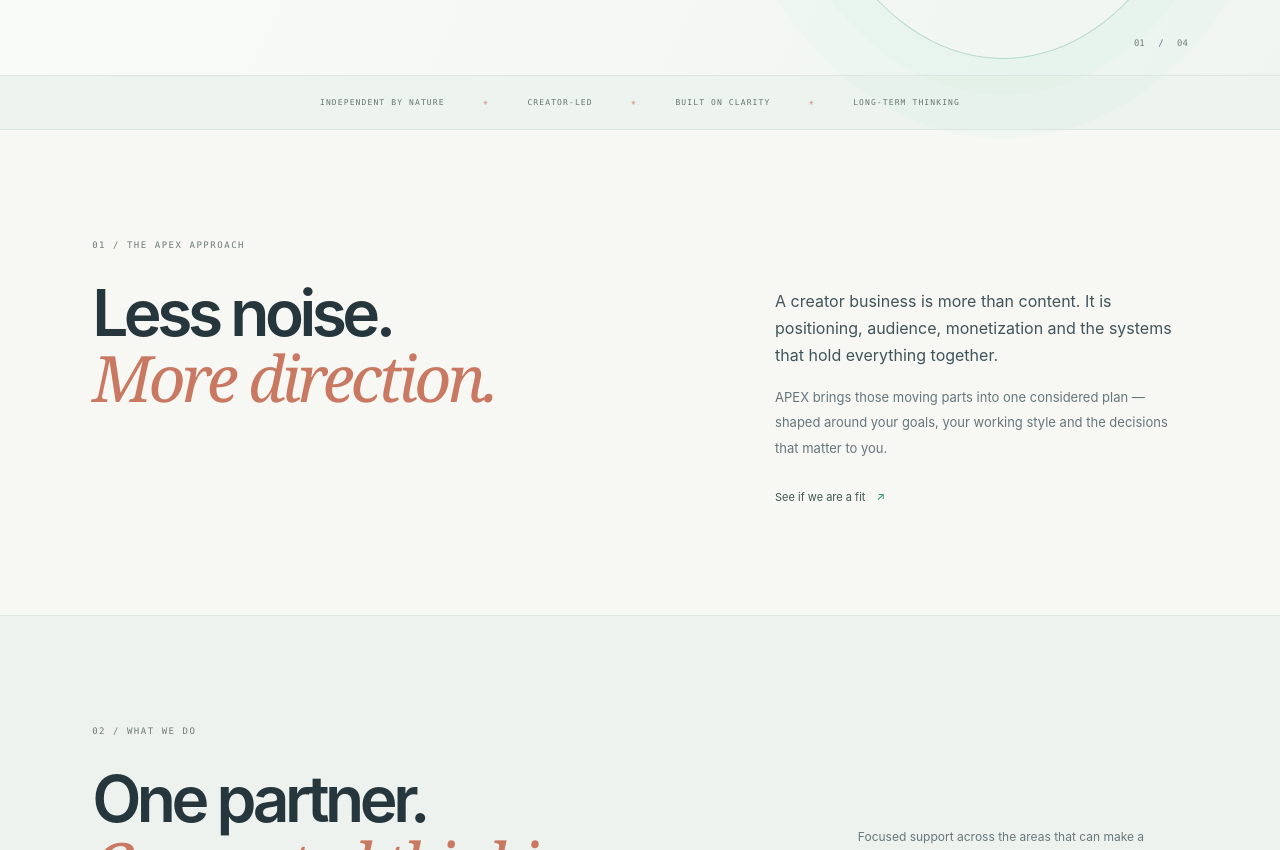
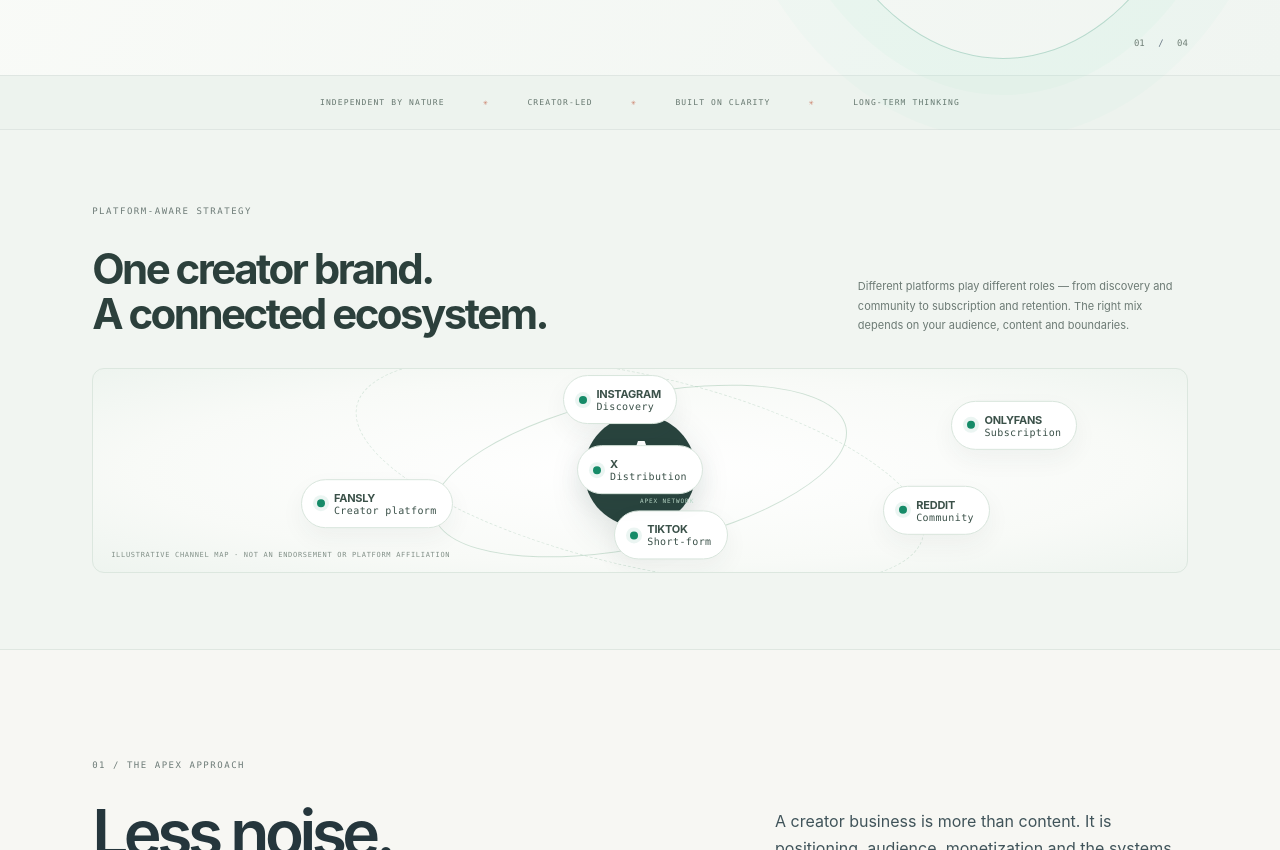
Before and after one commit to alphaggtrh-max/APEX-CREATOR-PARTNERS, a Next.js app: page / in a window 1280 px wide. Shown: the part 880-1730 px from the top of the page. Built offline with nearby package versions, Linux system fonts and the light colour scheme; a web font is replaced by a local one.

Commit message:
Add animated creator platform ecosystem section

```diff
--- a/app/page.tsx
+++ b/app/page.tsx
@@ -20,6 +20,28 @@ const faqs = [
   ["How does the first conversation work?", "Submit a short enquiry with your public profile and goals. We review it and, if there may be a fit, follow up to arrange an introductory conversation."],
   ["Is there a minimum audience or revenue requirement?", "There is no public one-size-fits-all threshold. We consider your current position, goals, consistency and whether we can offer meaningful support."],
 ];
+
+function PlatformVisual() {
+  const platforms = [
+    ["ONLYFANS", "Subscription"],
+    ["FANSLY", "Creator platform"],
+    ["REDDIT", "Community"],
+    ["INSTAGRAM", "Discovery"],
+    ["TIKTOK", "Short-form"],
+    ["X", "Distribution"],
+  ];
+  return <section className="apex-social-section" aria-label="Creator platform ecosystem">
+    <div className="apex-social-head">
+      <div><div className="apex-section-kicker">PLATFORM-AWARE STRATEGY</div><h2>One creator brand.<br/>A connected ecosystem.</h2></div>
+      <p>Different platforms play different roles — from discovery and community to subscription and retention. The right mix depends on your audience, content and boundaries.</p>
+    </div>
+    <div className="apex-platform-stage">
+      <div className="apex-platform-core">A<span><small>APEX NETWORK</small></span></div>
+      {platforms.map(([name, role]) => <div className="apex-platform-chip" key={name}><i/><div><b>{name}</b><br/><span>{role}</span></div></div>)}
+      <div className="apex-platform-note">ILLUSTRATIVE CHANNEL MAP · NOT AN ENDORSEMENT OR PLATFORM AFFILIATION</div>
+    </div>
+  </section>;
+}
 
 function ProcessVisual() {
   return <div className="apex-process-visual" aria-label="Illustrative creator business framework">
@@ -53,6 +75,7 @@ export default function Home() {
       <div className="apex-hero-index">01 <span>/</span> 04</div>
     </section>
     <div className="apex-proofline"><span>INDEPENDENT BY NATURE</span><i>✳</i><span>CREATOR-LED</span><i>✳</i><span>BUILT ON CLARITY</span><i>✳</i><span>LONG-TERM THINKING</span></div>
+    <PlatformVisual/>
     <section className="apex-intro apex-section" id="approach">
       <div className="apex-section-kicker">01 / THE APEX APPROACH</div>
       <div className="apex-intro-grid"><h2>Less noise.<br/><em>More direction.</em></h2><div><p className="apex-lead">A creator business is more than content. It is positioning, audience, monetization and the systems that hold everything together.</p><p>APEX brings those moving parts into one considered plan — shaped around your goals, your working style and the decisions that matter to you.</p><a className="apex-inline-link" href="/contact">See if we are a fit <span>↗</span></a></div></div>
```
